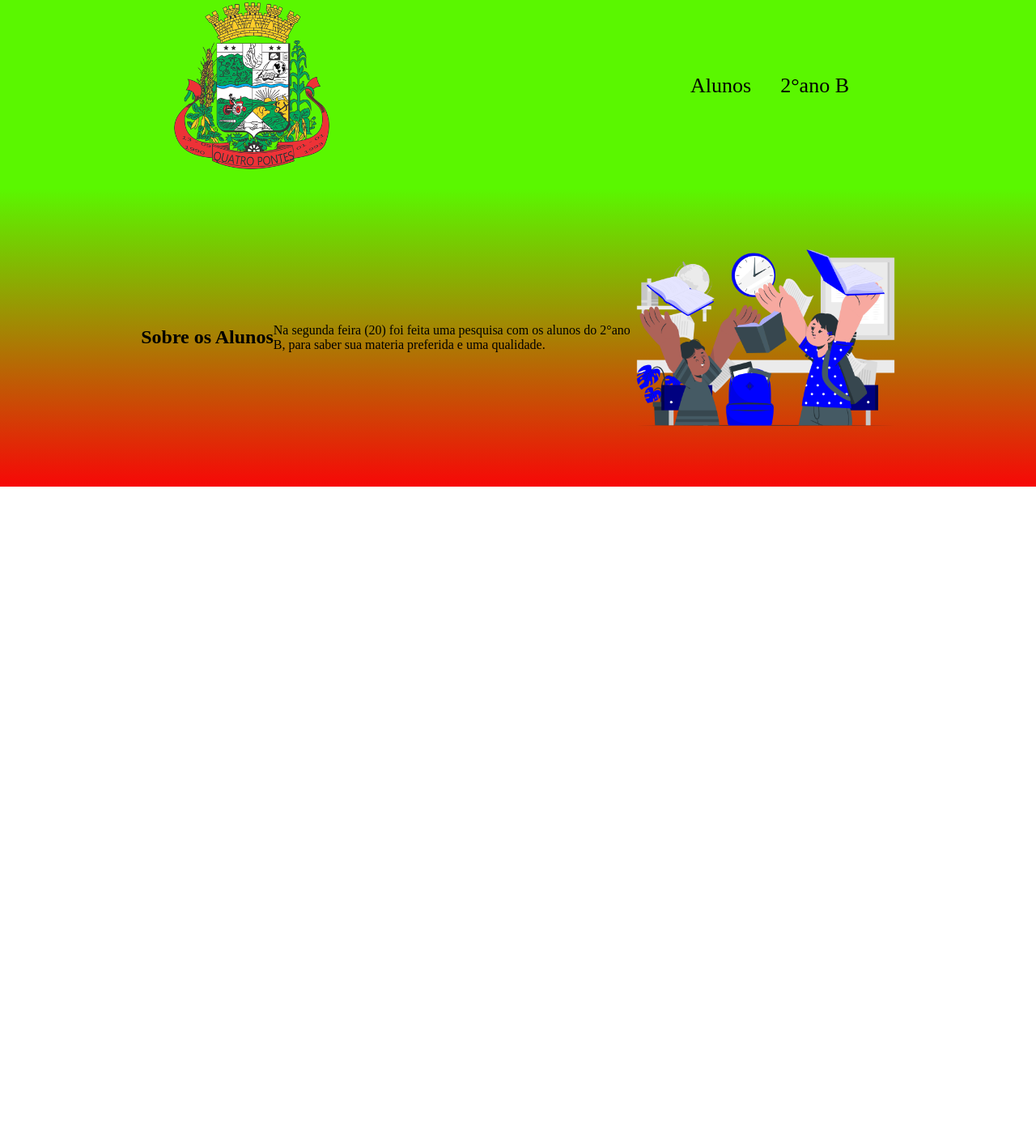
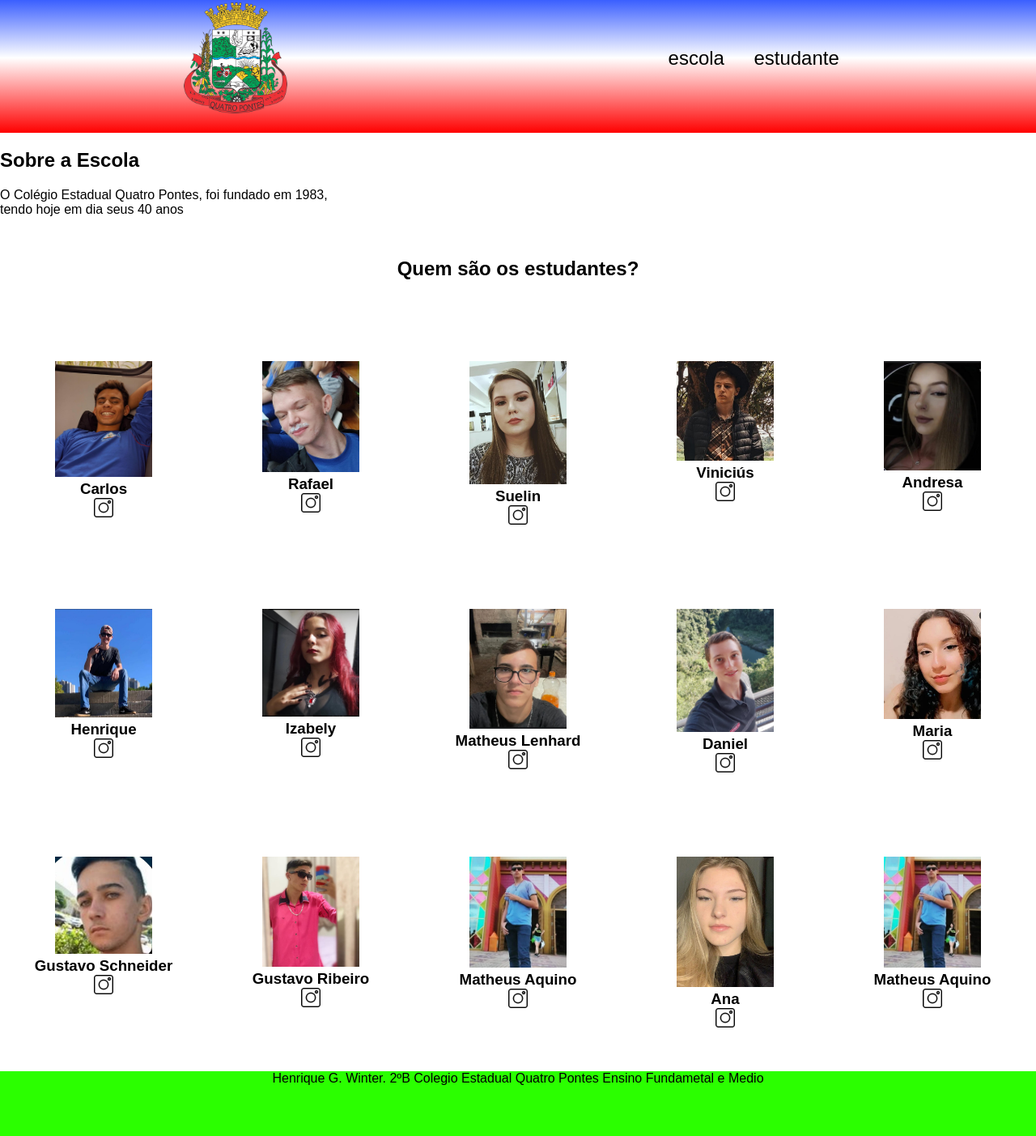
Before and after one commit to 12henrique34/site-turma-2-B, a plain HTML site: page index.html in a window 1280 px wide. Shown: the part 21-1424 px from the top of the page at 81% size. Before the commit the page ends 800 px from the top, so only its background shows below. Drawn offline with Linux system fonts and the light colour scheme.

Commit message:
Add files via upload

```diff
--- a/index.html
+++ b/index.html
@@ -6,23 +6,125 @@
     <meta name="viewport" content="width=device-width, initial-scale=1.0">
     <title>Document</title>
     <link rel="stylesheet" href="style.css">
+    <link rel="preconnect" href="https://fonts.googleapis.com"> <link rel="preconnect" href="https://fonts.gstatic.com" crossorigin>
+
+<link href="https://fonts.googleapis.com/css2? display=swap" rel="stylesheet">
 </head>
 <body>
     <header class="cabecalho">
-       <img class="cabecalho-imagem" src="logo.png" alt="Brasão de quatro pontes">
+        <img class="cabecalho-imagem" src="logo.png" alt="logo.png">
         <ul class="cabecalho-lista">
-            <li class="cabecalho-lista-item">Alunos</li>
-            <li class="cabecalho-lista-item">2°ano B</li>
+            <li class="cabecalho-lista-item">escola</li>
+            <li class="cabecalho-lista-item">estudante</li>
+        </ul>
+        </header>
+    <section class="escola">
+    <div class="escola-div-conteudo">
+             <h2 class="escola-titulo">Sobre a Escola</h2>
+             <p class="escola-texto-um">O Colégio Estadual Quatro Pontes, foi fundado em 1983,</p>
+             <p class="escola-texto-dois">tendo hoje em dia seus 40 anos</p>
+    </div>
+    </section>
+             <section class="estudante">
+                <h2 class="estudante-titulo">Quem são os estudantes?</h2>
+                <div class="estudante-todos">
 
-         </ul>
-    </header>
-    <section class="Estudantes">
 
-        <h2 class="estudantes-titulo"> Sobre os Alunos</h2>
-        <p class="alunos-texto-um"> Na segunda feira (20) foi feita uma pesquisa com os alunos do 2°ano B, para saber sua materia preferida e uma qualidade.</p>
-        <p class="alunos-texto-dois"></p>
-        <img class="escola-imagem" src="End of school-cuate.png" alt="Fim das aulas">
+        <div class= "estudante-div">
+        <img class="estudante-imagem" src="img carl.jpeg" alt="Carlos">
+        <h3> Carlos</h3>
+        <a href="https://instagram.com/carloseduardo51__?igshid=YmMyMTA2M2Y="><img class="estudante-icone" src="instagram.png" alt="icone instagram"></a>
+  </div>
 
-    </section>
-     </body>
-     </html>
+    <div class= "estudante-div">
+    <img class="estudante-imagem" src="img rafa.jpeg" alt="Rafael">
+    <h3> Rafael</h3>
+    <a href="https://instagram.com/rafelz_wamm?igshid=YmMyMTA2M2Y="><img class="estudante-icone" src="instagram.png" alt="icone instagram"></a>
+</div>
+
+    <div class= "estudante-div">
+    <img class="estudante-imagem" src="img sueli.jpeg" alt="Suelin">
+    <h3> Suelin</h3>
+    <a href="https://www.instagram.com/suelin_heidrich/?igshid=YmMyMTA2M2Y%3D"><img class="estudante-icone" src="instagram.png" alt="icone instagram"></a>
+</div>
+
+                <div class= "estudante-div">
+                <img class="estudante-imagem" src="img vini.jpeg" alt="Viniciús">
+                <h3> Viniciús</h3>
+                <a href="https://instagram.com/vini_.bender?igshid=YmMyMTA2M2Y="><img class="estudante-icone" src="instagram.png" alt="icone instagram"></a>
+ </div>
+
+    <div class= "estudante-div">
+    <img class="estudante-imagem" src="imgandres.jpeg" alt="Andressa">
+    <h3> Andresa</h3>
+    <a href="https://www.instagram.com/andressa_becker4/?igshid=YmMyMTA2M2Y="><img class="estudante-icone" src="instagram.png" alt="icone instagram"></a>
+    </div>
+
+<div class= "estudante-div">
+<img class="estudante-imagem" src="imghenriq.jpeg" alt="Henrique">
+<h3> Henrique</h3>
+<a href="https://instagram.com/henrique.winter.16?igshid=YmMyMTA2M2Y="><img class="estudante-icone" src="instagram.png" alt="icone instagram"></a>
+</div>
+
+
+                <div class= "estudante-div">
+                <img class="estudante-imagem" src="imgiza.jpeg" alt="Izabely">
+                <h3> Izabely</h3>
+                <a href="https://www.instagram.com/izabelymarcondes/?igshid=YmMyMTA2M2Y%3D"><img class="estudante-icone" src="instagram.png" alt="icone instagram"></a>
+ </div>
+
+
+                <div class= "estudante-div">
+                <img class="estudante-imagem" src="imglenhard.jpeg" alt="Matheus Lenhard">
+                <h3> Matheus Lenhard</h3>
+                <a href="https://instagram.com/matheuslenhard?igshid=YmMyMTA2M2Y="><img class="estudante-icone" src="instagram.png" alt="icone instagram"></a>
+ </div>
+ <div class= "estudante-div">
+    <img class="estudante-imagem" src="imgdani.jpeg" alt="Daniel">
+<h3> Daniel</h3>
+<a href="https://www.instagram.com/daniel_ohse/?igshid=ZDdkNTZiNTM%3D"><img class="estudante-icone" src="instagram.png" alt="icone instagram"></a>
+</div>
+
+    <div class="estudante-div">
+    <img class="estudante-imagem" src="imgmaria.jpeg" alt="Maria">
+    <h3> Maria</h3>
+    <a href="https://instagram.com/maria_luiza_maman?igshid=YmMyMTA2M2Y="><img class="estudante-icone" src="instagram.png" alt="icone instagram"></a>
+    </div>
+
+        <div class="estudante-div">
+        <img class="estudante-imagem" src="imggusts.jpeg" alt="Gustavo">
+        <h3> Gustavo Schneider</h3>
+       <a href="https://instagram.com/gustavoschneider_alves?igshid=YmMyMTA2M2Y="><img class="estudante-icone" src="instagram.png" alt="icone instagram"></a>
+ </div>
+
+
+
+ <div class="estudante-div">
+ <img class="estudante-imagem" src="gustaribeiro.jpeg" alt="Gustavo Ribeiro">
+ <h3> Gustavo Ribeiro</h3>
+ <a href="https://www.instagram.com/gusta.ribeiro006/?igshid=YmMyMTA2M2Y%3D"><img class="estudante-icone" src="instagram.png" alt="icone instagram"></a>
+</div>
+
+                <div class="estudante-div">
+                <img class="estudante-imagem" src="imgmatheaqui.jpeg" alt="Matheus Aquino">
+                <h3> Matheus Aquino</h3>
+                <a href="https://www.instagram.com/matheus_aquino22/?igshid=YmMyMTA2M2Y%3D"><img class="estudante-icone" src="instagram.png" alt="icone instagram"></a>
+ </div>
+         <div class= "estudante-div">
+         <img class="estudante-imagem" src="imgana.jpeg" alt="Ana">
+    <h3> Ana</h3>
+    <a href="https://instagram.com/anakunzler_?igshid=YmMyMTA2M2Y="> <img class="estudante-icone" src="instagram.png" alt="icone instagram"></a>
+
+</div>
+
+        <div class="estudante-div">
+        <img class="estudante-imagem" src="imgmatheaqui.jpeg" alt="Matheus Aquino">
+        <h3> Matheus Aquino</h3>
+        <a href="https://www.instagram.com/matheus_aquino22/?igshid=YmMyMTA2M2Y%3D"><img class="estudante-icone" src="instagram.png" alt="icone instagram"></a>
+</div>
+</div>
+
+
+
+
+ <footer class="rodape"> Henrique G. Winter. 2ºB Colegio Estadual Quatro Pontes Ensino Fundametal e Medio
--- a/style.css
+++ b/style.css
@@ -3,38 +3,67 @@
     padding: 0;
 }
 
+body{
 
-header{
-    background-color: rgb(90, 247, 0);
-    color: rgb(0, 0, 0);;
+    font-family: 'Poppins', sans-serif;
+
+}
+.cabecalho {
+    background-image:linear-gradient( rgb(1, 48, 255), white, red);
+    color:rgb(0, 0, 0) ;
     display: flex;
-    justify-content:space-around ;
+    justify-content: space-around;
     align-items: center;
     padding: 24px 0;
+
 }
 
 .cabecalho-imagem{
-    width: 15%;
+    width: 10%;
 }
+
 .cabecalho-lista-item{
     display: inline-block;
-    margin: 0 16px;
-    font-size: 26px;
+margin: 0 16px;
+font-size: 24px;
 }
-.escola-imagem{
-    width: 25%;
-}
-.Estudantes{
-    background-image: linear-gradient(rgb(90, 247, 0),rgb(247, 7, 7));
-    color:black;
-    display: flex;
-    justify-content: center ;
-    align-items: center;
-    padding: 24px 0;
-}
-.alunos-texto-um{
+.escola-div-conteudo{
     width: 35%;
 }
-.estudantes-titulo{
-    padding: 24px 0;
+
+
+
+.escola-titulo{
+    padding: 20px 0;
 }
+
+.estudante-imagem{
+    width: 120px;
+}
+
+.estudante-icone{
+    width: 24px;
+    margin: 0px;
+}
+
+.estudante-div{
+    text-align: center;
+    padding: 50px 0;
+}
+
+.estudante-titulo{
+    text-align: center;
+    padding: 50px 0;
+}
+
+.estudante-todos{
+    display: grid;
+    grid-template-columns: 20% 20% 20% 20% 20%;
+}
+
+.rodape{
+    background-color: rgb(43, 255, 0);
+    height: 80px;
+    padding: 0px 0;
+    text-align: center;
+}
```
Also changed, not shown: gustaribeiro.jpeg (added), img carl.jpeg (added), img rafa.jpeg (added), img sueli.jpeg (added), img vini.jpeg (added), imgana.jpeg (added), imgandres.jpeg (added), imgdani.jpeg (added), imggusts.jpeg (added), imghenriq.jpeg (added), imgiza.jpeg (added), imglenhard.jpeg (added), imgmaria.jpeg (added), imgmatheaqui.jpeg (added), 2 more files, 2 other files.
